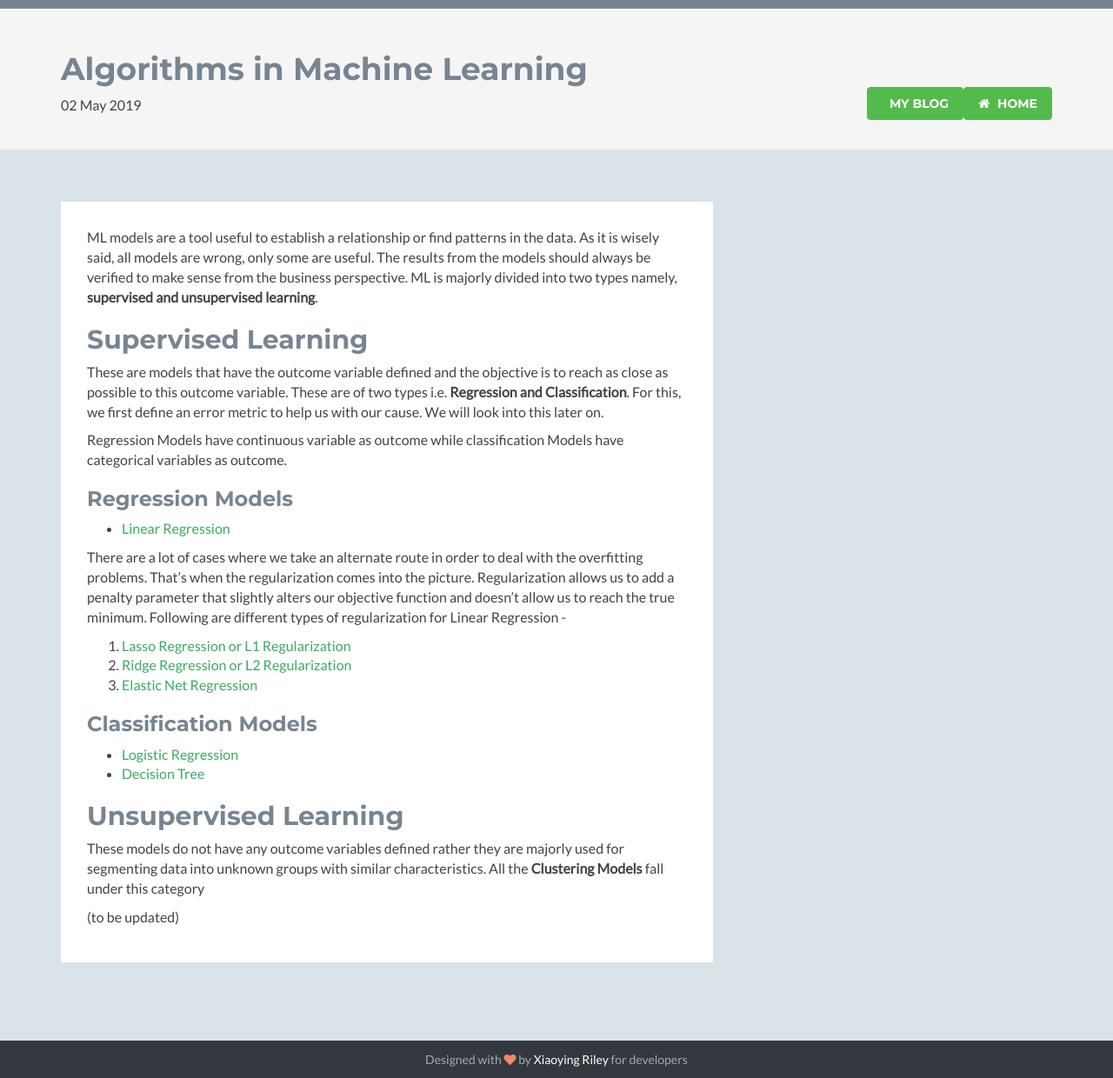
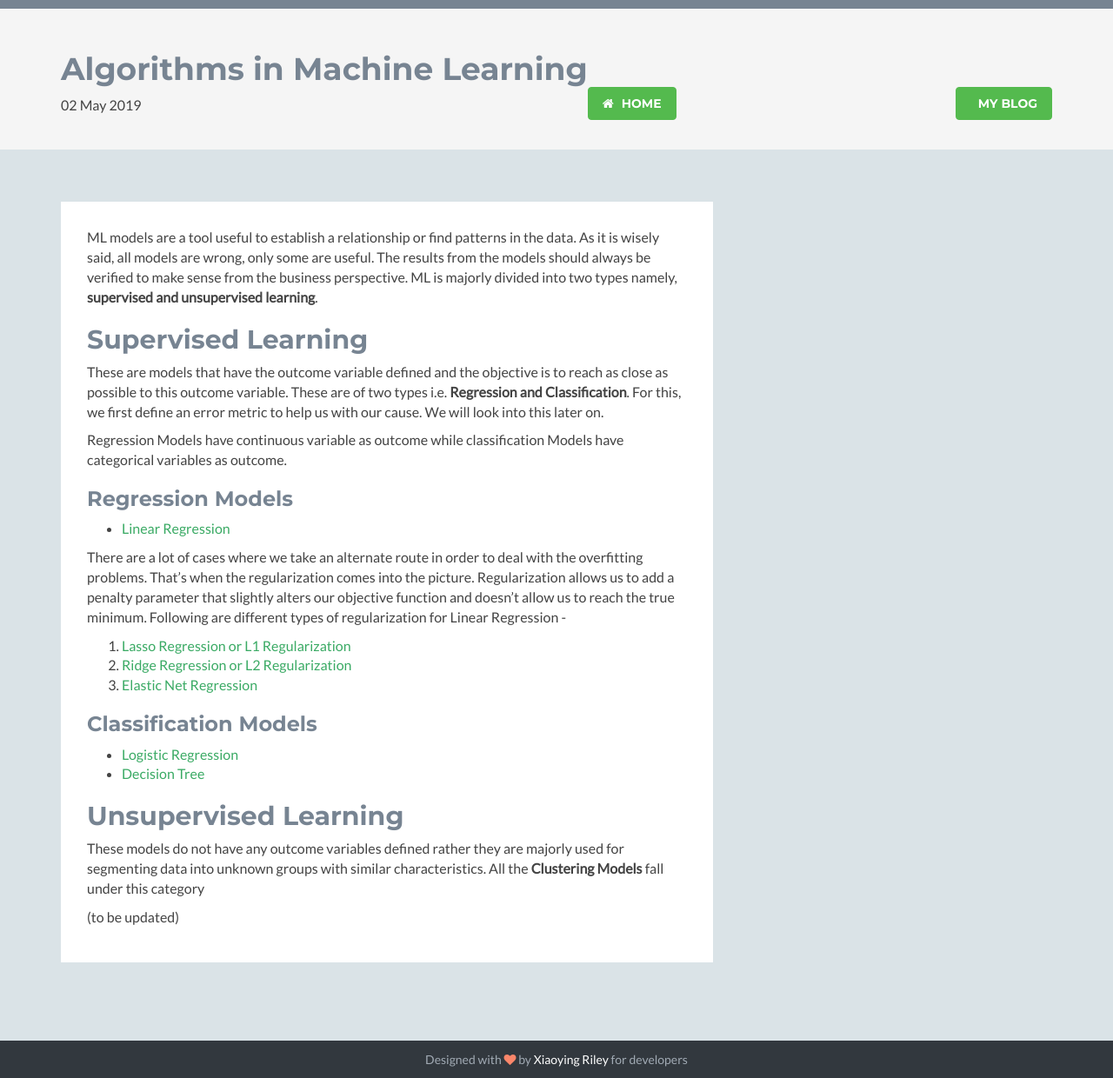
Before and after one commit to abhisheksanghai/abhisheksanghai.github.io, a Jekyll site: the page built from _posts/2019-05-02-algorithms-in-ml.md, in a window 1280 px wide. Shown: the whole page at 87% size. Built offline with Jekyll 4.4.1, drawn with Linux system fonts in a browser that asks for light colours; nearby versions of some CDN libraries; library files that are not in the unit come from our copies; comment, search, counter and statistics services are not loaded.

Commit message:
Update post.html
trying not putting home link to end right

```diff
--- a/_layouts/post.html
+++ b/_layouts/post.html
@@ -8,7 +8,7 @@ layout: default
                 <h1>{{ page.title }}</h1>
                 <p class="meta">{{ page.date | date_to_string }}</p>
             </div><!--//profile-->
-		<a class="btn btn-cta-primary pull-right" href="/"><i class="fa fa-home"></i> Home</a>
+		<a class="btn btn-cta-primary " href="/"><i class="fa fa-home"></i> Home</a>
 		<a class="btn btn-cta-primary pull-right" href="/datascience"><i class="fa fa-blogger"></i> My Blog</a>
         </div><!--//container-->
     </header><!--//header-->
```
